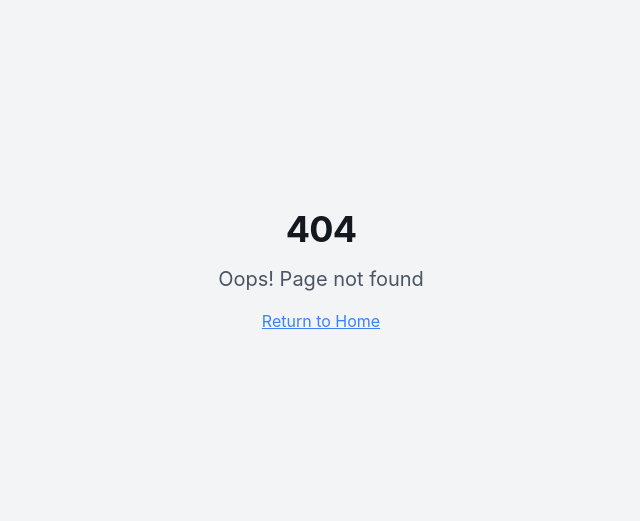
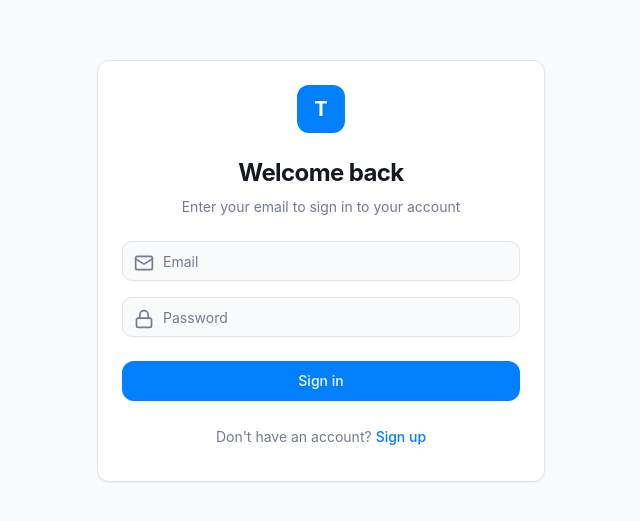
Before and after one commit to VangapanduS3/themevest-landing-page, a React (Vite) app: page /login in a window 1280 px wide. Before the commit this address had no page. Shown: the part 129-650 px from the top of the page, without its empty margins (319-959 px from the left). Built offline with nearby package versions, Linux system fonts and the light colour scheme.

Commit message:
Enhance login page appearance
Improve the login page's realism and add more components.

```diff
--- a/src/App.tsx
+++ b/src/App.tsx
@@ -8,6 +8,7 @@ import Index from "./pages/Index";
 import Discover from "./pages/Discover";
 import Dashboard from "./pages/Dashboard";
 import PortfolioDetail from "./pages/PortfolioDetail";
+import Login from "./pages/Login";
 import NotFound from "./pages/NotFound";
 
 const queryClient = new QueryClient();
@@ -23,7 +24,7 @@ const App = () => (
           <Route path="/discover" element={<Discover />} />
           <Route path="/dashboard" element={<Dashboard />} />
           <Route path="/portfolio/:id" element={<PortfolioDetail />} />
-          {/* ADD ALL CUSTOM ROUTES ABOVE THE CATCH-ALL "*" ROUTE */}
+          <Route path="/login" element={<Login />} />
           <Route path="*" element={<NotFound />} />
         </Routes>
       </BrowserRouter>
--- a/src/components/Navbar.tsx
+++ b/src/components/Navbar.tsx
@@ -34,9 +34,7 @@ const Navbar = () => {
   ];
 
   const handleLogin = () => {
-    localStorage.setItem("isLoggedIn", "true");
-    setIsLoggedIn(true);
-    navigate("/dashboard");
+    navigate("/login");
   };
 
   const handleLogout = () => {
--- /dev/null
+++ b/src/pages/Login.tsx
@@ -0,0 +1,109 @@
+
+import { useState } from "react";
+import { useNavigate } from "react-router-dom";
+import { Button } from "@/components/ui/button";
+import { Input } from "@/components/ui/input";
+import { Card, CardContent, CardDescription, CardFooter, CardHeader, CardTitle } from "@/components/ui/card";
+import { useToast } from "@/hooks/use-toast";
+import { Lock, Mail } from "lucide-react";
+
+const Login = () => {
+  const [email, setEmail] = useState("");
+  const [password, setPassword] = useState("");
+  const [isLoading, setIsLoading] = useState(false);
+  const navigate = useNavigate();
+  const { toast } = useToast();
+
+  const handleLogin = async (e: React.FormEvent) => {
+    e.preventDefault();
+    setIsLoading(true);
+
+    // Simulate API call delay
+    await new Promise(resolve => setTimeout(resolve, 1000));
+
+    if (email && password) {
+      // For demo purposes, accept any valid email format
+      if (email.includes("@") && password.length >= 6) {
+        localStorage.setItem("isLoggedIn", "true");
+        localStorage.setItem("userEmail", email);
+        toast({
+          title: "Login successful",
+          description: "Welcome back!",
+        });
+        navigate("/dashboard");
+      } else {
+        toast({
+          variant: "destructive",
+          title: "Login failed",
+          description: "Invalid email or password.",
+        });
+      }
+    }
+    setIsLoading(false);
+  };
+
+  return (
+    <div className="min-h-screen bg-background flex items-center justify-center px-4">
+      <Card className="w-full max-w-md">
+        <CardHeader className="space-y-2 text-center">
+          <div className="flex justify-center mb-4">
+            <div className="w-12 h-12 bg-primary rounded-xl flex items-center justify-center">
+              <span className="text-white font-bold text-xl">T</span>
+            </div>
+          </div>
+          <CardTitle className="text-2xl font-bold">Welcome back</CardTitle>
+          <CardDescription>
+            Enter your email to sign in to your account
+          </CardDescription>
+        </CardHeader>
+        <form onSubmit={handleLogin}>
+          <CardContent className="space-y-4">
+            <div className="space-y-2">
+              <div className="relative">
+                <Mail className="absolute left-3 top-3 h-5 w-5 text-muted-foreground" />
+                <Input
+                  type="email"
+                  placeholder="Email"
+                  className="pl-10"
+                  value={email}
+                  onChange={(e) => setEmail(e.target.value)}
+                  required
+                />
+              </div>
+            </div>
+            <div className="space-y-2">
+              <div className="relative">
+                <Lock className="absolute left-3 top-3 h-5 w-5 text-muted-foreground" />
+                <Input
+                  type="password"
+                  placeholder="Password"
+                  className="pl-10"
+                  value={password}
+                  onChange={(e) => setPassword(e.target.value)}
+                  required
+                />
+              </div>
+            </div>
+          </CardContent>
+          <CardFooter className="flex flex-col space-y-4">
+            <Button
+              type="submit"
+              className="w-full rounded-lg"
+              disabled={isLoading}
+            >
+              {isLoading ? "Signing in..." : "Sign in"}
+            </Button>
+            <div className="text-sm text-center space-x-1">
+              <span className="text-muted-foreground">Don't have an account?</span>
+              <Button variant="link" className="p-0 text-primary" onClick={() => navigate("/signup")}>
+                Sign up
+              </Button>
+            </div>
+          </CardFooter>
+        </form>
+      </Card>
+    </div>
+  );
+};
+
+export default Login;
```
